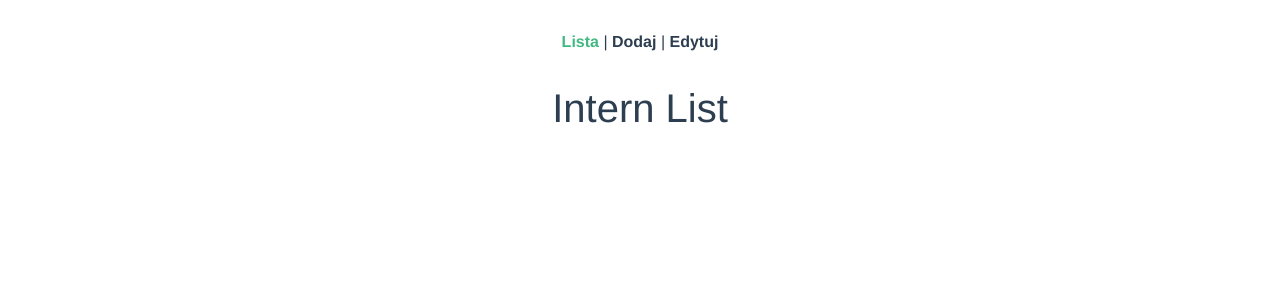
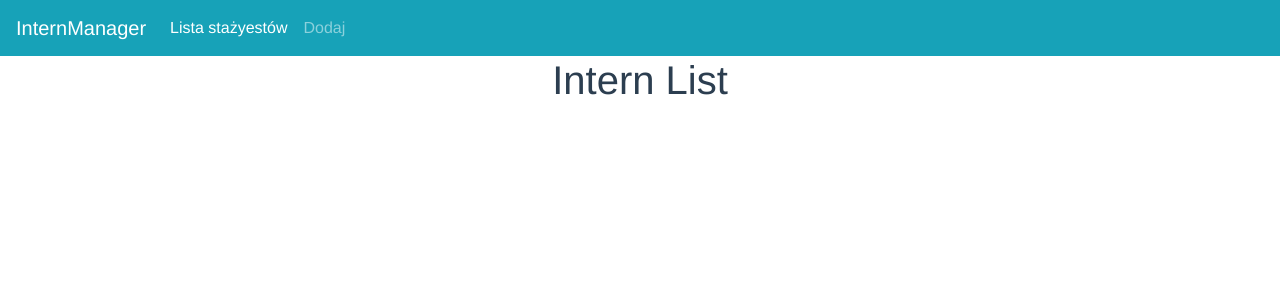
Before and after one commit to sirmarbug/intern-manager, a Vue app: page / in a window 1280 px wide. Shown: the top 300 px of the page. Built offline with nearby package versions, Linux system fonts and the light colour scheme; what vuejs-logger would draw is missing.

Commit message:
IM: Created navbar in App

```diff
--- a/public/index.html
+++ b/public/index.html
@@ -5,7 +5,7 @@
     <meta http-equiv="X-UA-Compatible" content="IE=edge">
     <meta name="viewport" content="width=device-width,initial-scale=1.0">
     <link rel="icon" href="<%= BASE_URL %>favicon.ico">
-    <title>intern-manager</title>
+    <title>InternManager</title>
   </head>
   <body>
     <noscript>
--- a/src/App.vue
+++ b/src/App.vue
@@ -1,13 +1,29 @@
 <template>
   <div id="app">
-    <div id="nav">
-      <router-link to="/">Lista</router-link> |
-      <router-link to="/intern-add">Dodaj</router-link> |
-      <router-link to="/intern-edit">Edytuj</router-link>
-    </div>
-    <router-view/>
+    <b-navbar toggleable="lg" type="dark" variant="info">
+      <b-navbar-brand to="/" :active="activeLink('intern-list')">InternManager</b-navbar-brand>
+      <b-navbar-toggle target="nav-collapse"></b-navbar-toggle>
+      <b-collapse id="nav-collapse" is-nav>
+        <b-navbar-nav>
+          <b-nav-item :active="activeLink('intern-list')" to="/">Lista stażyestów</b-nav-item>
+          <b-nav-item :active="activeLink('intern-add')" to="/intern-add">Dodaj</b-nav-item>
+        </b-navbar-nav>
+      </b-collapse>
+    </b-navbar>
+    <router-view />
   </div>
 </template>
+
+<script>
+export default {
+  name: 'App',
+  methods: {
+    activeLink(name) {
+      return this.$route.name === name;
+    }
+  }
+}
+</script>
 
 <style lang="scss">
 #app {
@@ -17,17 +33,4 @@
   text-align: center;
   color: #2c3e50;
 }
-
-#nav {
-  padding: 30px;
-
-  a {
-    font-weight: bold;
-    color: #2c3e50;
-
-    &.router-link-exact-active {
-      color: #42b983;
-    }
-  }
-}
 </style>
```
